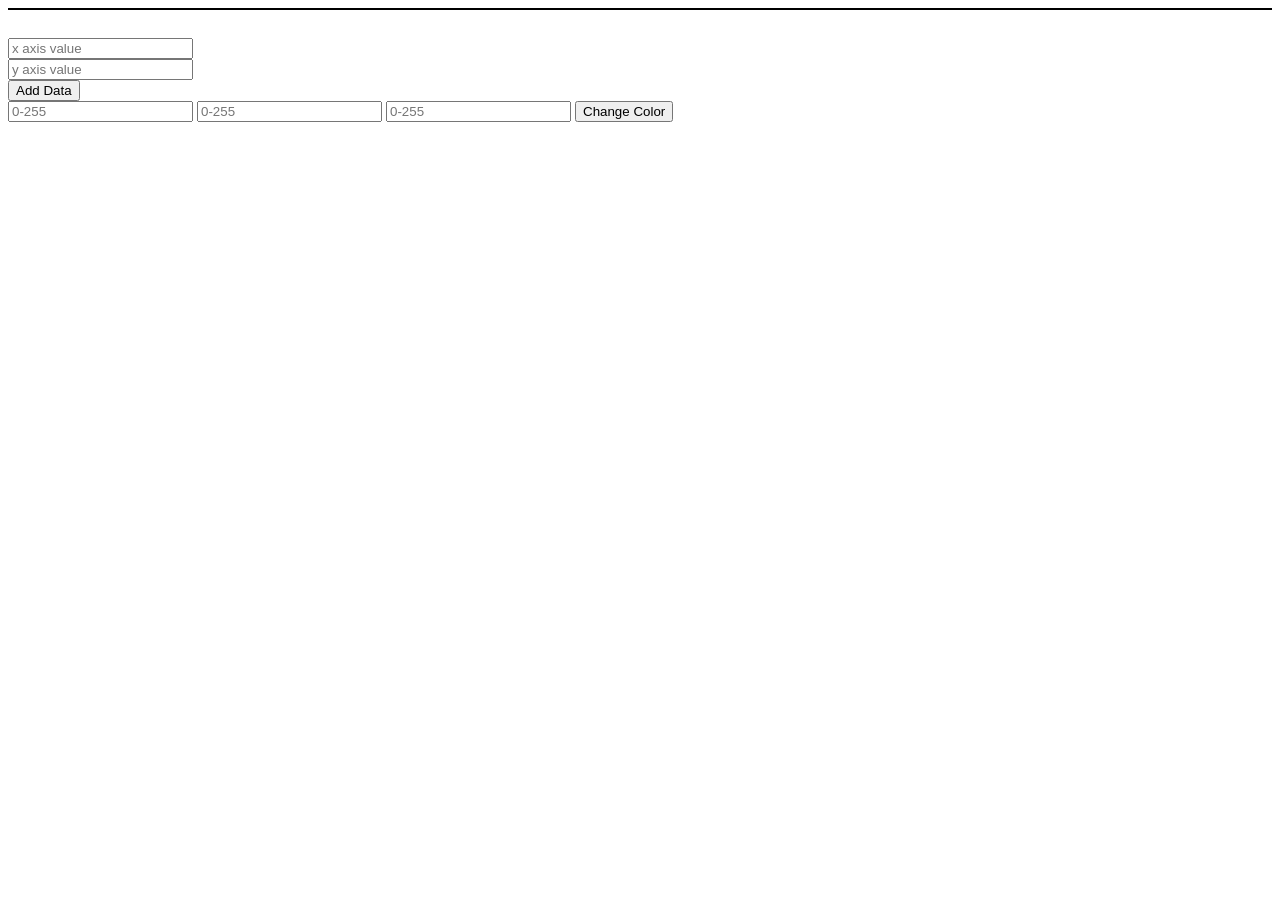
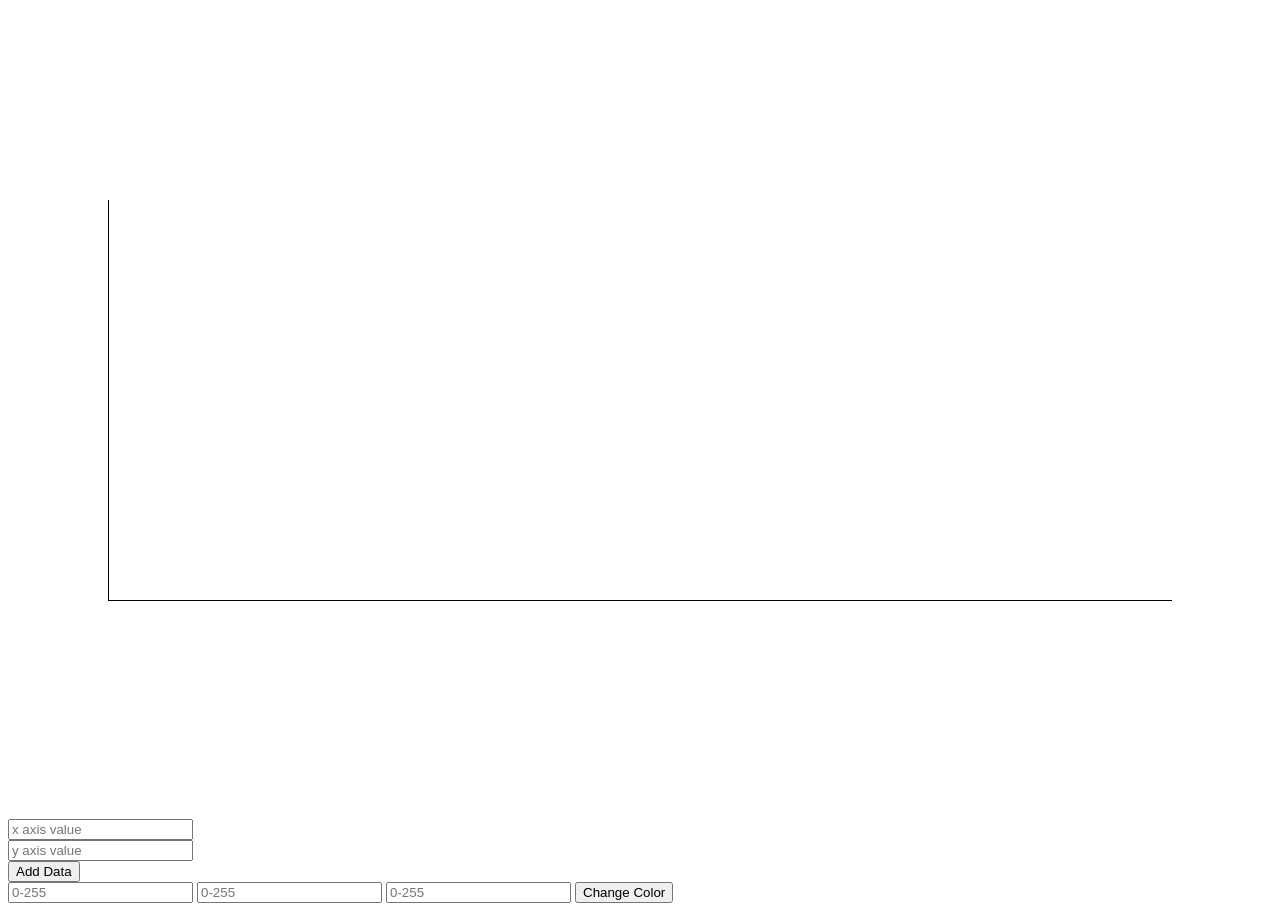
Before and after one commit to deepikabartwal/barGraphGenerator, a plain HTML site: page index.html in a window 1280 px wide. Before the commit the page ends 800 px from the top, so only its background shows below. Drawn offline with Linux system fonts and the light colour scheme.

Commit message:
changed few id names;

```diff
--- a/index.html
+++ b/index.html
@@ -1,9 +1,11 @@
 <html>
   <head>
+    <title>Bar Graph</title>
+    <link rel="stylesheet" href="main.css">
     <script src="/main.js"></script>
   </head>
   <body>
-    <div id="main" style="border: 1px solid black;"></div>
+    <div id="main" class="barContainer" ></div>
     <div id="console" style="margin-top: 10px">
       <div id="insertData">
         <br/>
```
